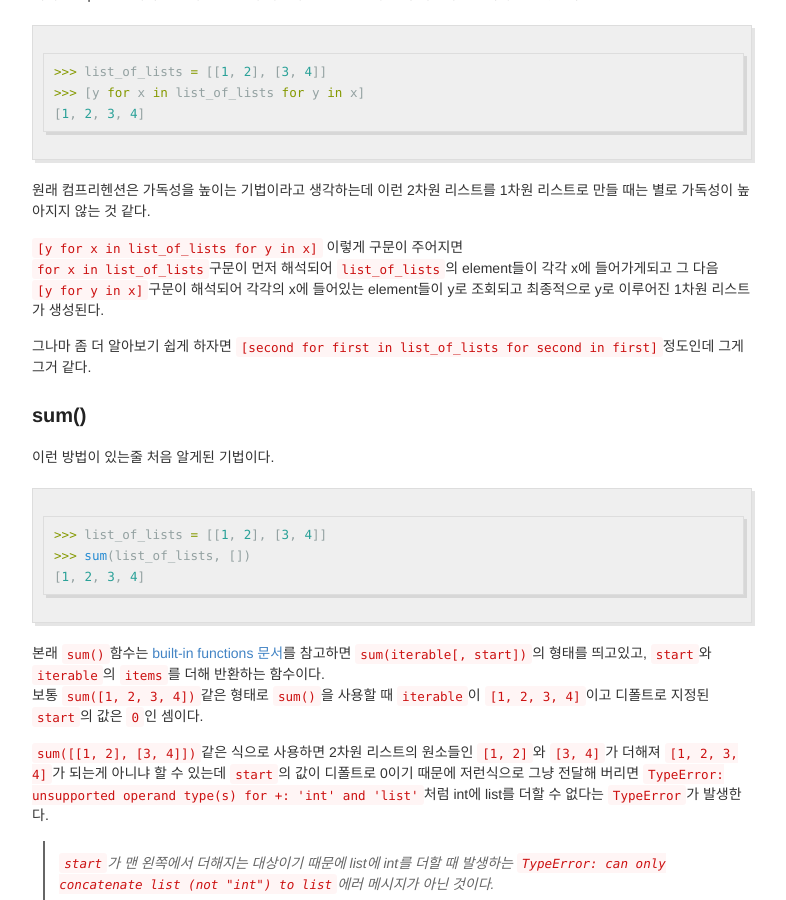
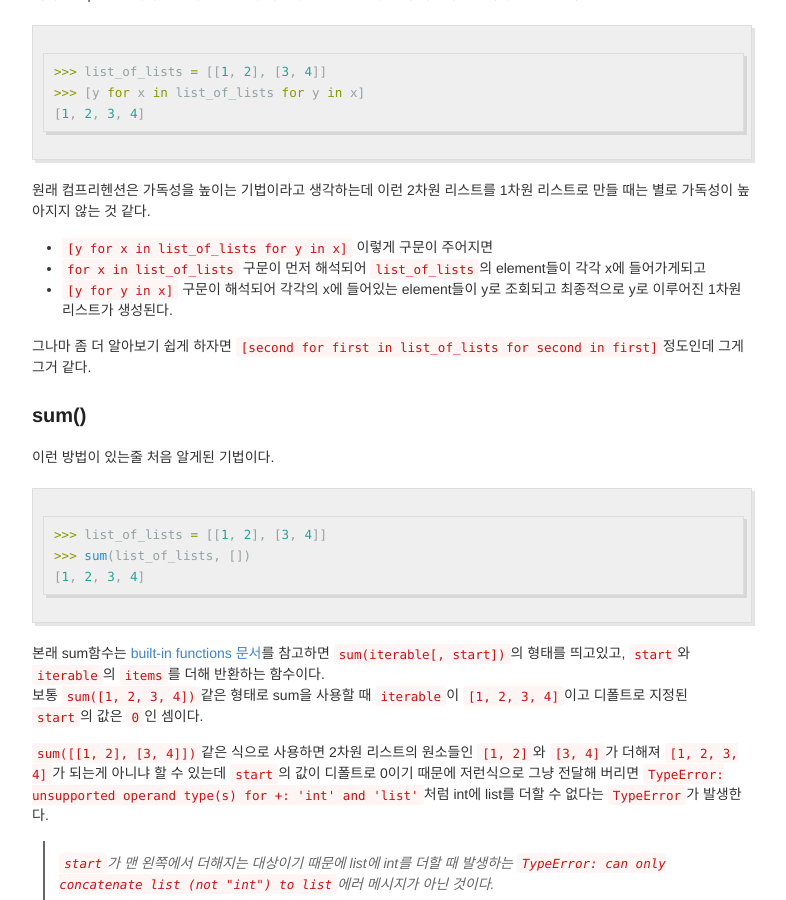
Before and after one commit to winterjung/JungWinter.github.io, a Jekyll site: the page built from _posts/2017-4-21-list_of_lists_to_flatten.md, in a window 1280 px wide and 900 px high, scrolled down 1856 px. Shown: the whole window, without its empty margins (248-1034 px from the left). Built offline with Jekyll 4.4.1, drawn with Linux system fonts in a browser that asks for light colours.

Commit message:
Improve readability of recent post

````diff
--- a/_posts/2017-4-21-list_of_lists_to_flatten.md
+++ b/_posts/2017-4-21-list_of_lists_to_flatten.md
@@ -70,9 +70,9 @@ def from_iterable(iterables):
 ```
 원래 컴프리헨션은 가독성을 높이는 기법이라고 생각하는데 이런 2차원 리스트를 1차원 리스트로 만들 때는 별로 가독성이 높아지지 않는 것 같다.
 
-`[y for x in list_of_lists for y in x]` 이렇게 구문이 주어지면
-`for x in list_of_lists`구문이 먼저 해석되어 `list_of_lists`의 element들이 각각 x에 들어가게되고 그 다음
-`[y for y in x]`구문이 해석되어 각각의 x에 들어있는 element들이 y로 조회되고 최종적으로 y로 이루어진 1차원 리스트가 생성된다.
+- `[y for x in list_of_lists for y in x]` 이렇게 구문이 주어지면
+- `for x in list_of_lists` 구문이 먼저 해석되어 `list_of_lists`의 element들이 각각 x에 들어가게되고
+- `[y for y in x]` 구문이 해석되어 각각의 x에 들어있는 element들이 y로 조회되고 최종적으로 y로 이루어진 1차원 리스트가 생성된다.
 
 그나마 좀 더 알아보기 쉽게 하자면 `[second for first in list_of_lists for second in first]`정도인데 그게 그거 같다.
 
@@ -84,8 +84,8 @@ def from_iterable(iterables):
 >>> sum(list_of_lists, [])
 [1, 2, 3, 4]
 ```
-본래 `sum()`함수는 [built-in functions 문서](https://docs.python.org/3/library/functions.html#sum)를 참고하면 `sum(iterable[, start])`의 형태를 띄고있고, `start`와 `iterable`의 `items`를 더해 반환하는 함수이다.
-보통 `sum([1, 2, 3, 4])`같은 형태로 `sum()`을 사용할 때 `iterable`이 `[1, 2, 3, 4]`이고 디폴트로 지정된 `start`의 값은 `0`인 셈이다.
+본래 sum함수는 [built-in functions 문서](https://docs.python.org/3/library/functions.html#sum)를 참고하면 `sum(iterable[, start])`의 형태를 띄고있고, `start`와 `iterable`의 `items`를 더해 반환하는 함수이다.
+보통 `sum([1, 2, 3, 4])`같은 형태로 sum을 사용할 때 `iterable`이 `[1, 2, 3, 4]`이고 디폴트로 지정된 `start`의 값은 `0`인 셈이다.
 
 `sum([[1, 2], [3, 4]])`같은 식으로 사용하면 2차원 리스트의 원소들인 `[1, 2]`와 `[3, 4]`가 더해져 `[1, 2, 3, 4]`가 되는게 아니냐 할 수 있는데 `start`의 값이 디폴트로 0이기 때문에 저런식으로 그냥 전달해 버리면 `TypeError: unsupported operand type(s) for +: 'int' and 'list'`처럼 int에 list를 더할 수 없다는 `TypeError`가 발생한다.
 > `start`가 맨 왼쪽에서 더해지는 대상이기 때문에 list에 int를 더할 때 발생하는 `TypeError: can only concatenate list (not "int") to list`에러 메시지가 아닌 것이다.
````
